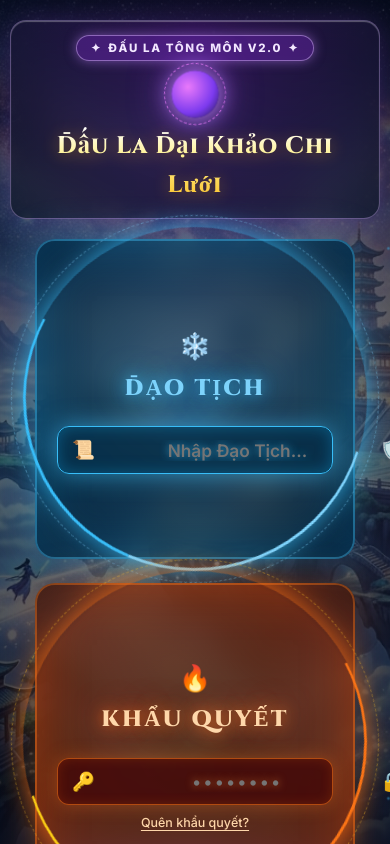
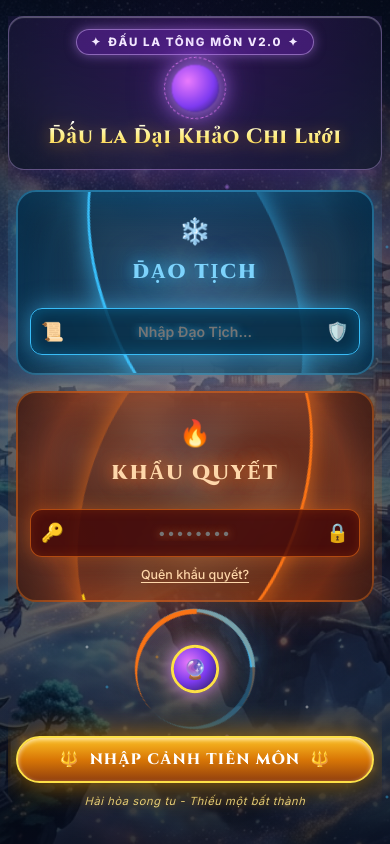
Before and after one commit to chuthanhdung5-source/web2, a React (Vite) app in the folder frontend/: page /login in a window 390 px wide. Shown: the top 844 px of the page. Built offline with nearby package versions, Linux system fonts and the light colour scheme; no server answers; a web font is replaced by a local one.

Commit message:
fix(ui): fix text truncation in shop modal cards and prevent mobile layout overflow on auth page

```diff
--- a/frontend/src/components/Douluo/DiamondShopModal.css
+++ b/frontend/src/components/Douluo/DiamondShopModal.css
@@ -203,6 +203,7 @@
   display: grid;
   grid-template-columns: repeat(auto-fill, minmax(240px, 1fr));
   gap: 16px;
+  align-items: stretch;
 }
 
 .shop-item-card {
@@ -214,9 +215,10 @@
   flex-direction: column;
   justify-content: space-between;
   gap: 12px;
+  min-height: 220px;
+  box-sizing: border-box;
   transition: all 0.25s cubic-bezier(0.16, 1, 0.3, 1);
   position: relative;
-  overflow: hidden;
 }
 
 .shop-item-card::before {
@@ -226,6 +228,7 @@
   left: 0;
   right: 0;
   height: 2px;
+  border-radius: 16px 16px 0 0;
   background: linear-gradient(90deg, transparent, rgba(168, 85, 247, 0.6), transparent);
   opacity: 0;
   transition: opacity 0.2s ease;
@@ -307,20 +310,30 @@
   border: 1px solid rgba(34, 197, 94, 0.3);
 }
 
+.item-card-body {
+  flex: 1;
+  display: flex;
+  flex-direction: column;
+}
+
 .item-name {
   margin: 0 0 6px 0;
-  font-size: 0.98rem;
+  font-size: 0.96rem;
   font-weight: 700;
   color: #f1f5f9;
-  line-height: 1.35;
+  line-height: 1.4;
+  word-break: break-word;
+  overflow-wrap: break-word;
 }
 
 .item-description {
-  margin: 0;
+  margin: 0 0 8px 0;
   font-size: 0.8rem;
   color: #94a3b8;
   line-height: 1.45;
-  min-height: 42px;
+  flex: 1;
+  word-break: break-word;
+  overflow-wrap: break-word;
 }
 
 .item-card-footer {
@@ -329,7 +342,9 @@
   justify-content: space-between;
   gap: 8px;
   padding-top: 10px;
-  border-top: 1px solid rgba(255, 255, 255, 0.05);
+  border-top: 1px solid rgba(255, 255, 255, 0.08);
+  margin-top: auto;
+  flex-shrink: 0;
 }
 
 .item-price-tag {
--- a/frontend/src/components/Douluo/ThemeModal.css
+++ b/frontend/src/components/Douluo/ThemeModal.css
@@ -220,6 +220,8 @@
   color: #ffffff;
   margin: 0;
   flex: 1;
+  word-break: break-word;
+  overflow-wrap: break-word;
 }
 
 [data-theme="skin-light"] .theme-card-name {
@@ -233,11 +235,14 @@
   border-radius: 4px;
   background: #10b981;
   color: #ffffff;
+  white-space: nowrap;
 }
 
 .theme-card-desc {
   font-size: 0.75rem;
   color: #94a3b8;
+  word-break: break-word;
+  overflow-wrap: break-word;
   margin: 0;
   line-height: 1.4;
   min-height: 32px;
--- a/frontend/src/pages/Auth.css
+++ b/frontend/src/pages/Auth.css
@@ -632,15 +632,18 @@
     flex-direction: column;
     gap: 24px;
     width: 100%;
+    max-width: 100%;
     padding: 0 8px;
+    box-sizing: border-box;
   }
   .celestial-portal-sphere {
     width: 100%;
-    max-width: 380px;
+    max-width: 400px;
     height: auto;
-    min-height: 240px;
-    border-radius: 28px;
+    min-height: unset;
+    border-radius: 24px;
     padding: 24px 18px;
+    box-sizing: border-box;
   }
   .celestial-center-nexus {
     order: 3;
@@ -648,54 +651,96 @@
     margin-top: 6px;
   }
   .taiji-core-vortex {
-    width: 100px;
-    height: 100px;
-    margin-bottom: 14px;
+    width: 90px;
+    height: 90px;
+    margin-bottom: 12px;
   }
   .taiji-jewel-gem {
-    width: 54px;
-    height: 54px;
-    font-size: 1.3rem;
+    width: 50px;
+    height: 50px;
+    font-size: 1.25rem;
   }
   .btn-celestial-enter {
     width: 100%;
-    max-width: 340px;
+    max-width: 320px;
     min-width: unset;
+    box-sizing: border-box;
   }
 }
 
 @media (max-width: 480px) {
   .auth-page {
-    padding: 20px 10px;
+    padding: 16px 8px;
+    overflow-x: hidden;
+  }
+  .auth-realm-container {
+    width: 100%;
+    max-width: 100%;
+    overflow: hidden;
+    box-sizing: border-box;
   }
   .celestial-header-shrine {
-    padding: 14px 18px 10px;
+    padding: 12px 14px 10px;
     width: 100%;
+    max-width: 100%;
     border-radius: 16px;
+    box-sizing: border-box;
   }
   .shrine-title {
-    font-size: 1.5rem;
+    font-size: 1.3rem;
+    word-break: break-word;
   }
   .shrine-subtitle {
-    font-size: 0.8rem;
+    font-size: 0.78rem;
+  }
+  .celestial-dual-formation {
+    gap: 16px;
+    width: 100%;
+    max-width: 100%;
+    overflow: hidden;
   }
   .celestial-portal-sphere {
+    width: 100%;
     max-width: 100%;
-    padding: 20px 14px;
+    padding: 18px 12px;
     border-radius: 20px;
+    box-sizing: border-box;
+    overflow: hidden;
+  }
+  .sphere-ice::before, .sphere-fire::before {
+    inset: -4px;
+  }
+  .sphere-ice::after, .sphere-fire::after {
+    display: none;
   }
   .portal-heading {
-    font-size: 1.45rem;
+    font-size: 1.25rem;
+  }
+  .portal-subheading {
+    font-size: 0.78rem;
   }
   .celestial-input-tablet {
+    width: 100%;
     max-width: 100%;
+    box-sizing: border-box;
+    padding: 8px 10px;
+  }
+  .celestial-raw-input {
+    font-size: 0.88rem;
+    min-width: 0;
   }
   .btn-celestial-enter {
-    font-size: 1.02rem;
-    padding: 12px 20px;
+    width: 100%;
+    max-width: 100%;
+    font-size: 0.95rem;
+    padding: 11px 16px;
+    box-sizing: border-box;
+  }
+  .podium-halo-ring {
+    display: none;
   }
   .podium-axiom-quote {
-    font-size: 0.72rem;
+    font-size: 0.7rem;
   }
 }
 
@@ -836,22 +881,3 @@
   font-size: 0.88rem;
   color: #cbd5e1;
 }
-
-@media (max-width: 480px) {
-  .shrine-title {
-    font-size: 1.5rem;
-  }
-  .celestial-portal-sphere {
-    width: 320px;
-    height: 320px;
-    padding: 20px;
-  }
-  .portal-heading {
-    font-size: 1.4rem;
-  }
-  .btn-celestial-enter {
-    min-width: 220px;
-    font-size: 1rem;
-    padding: 12px 20px;
-  }
-}
```
